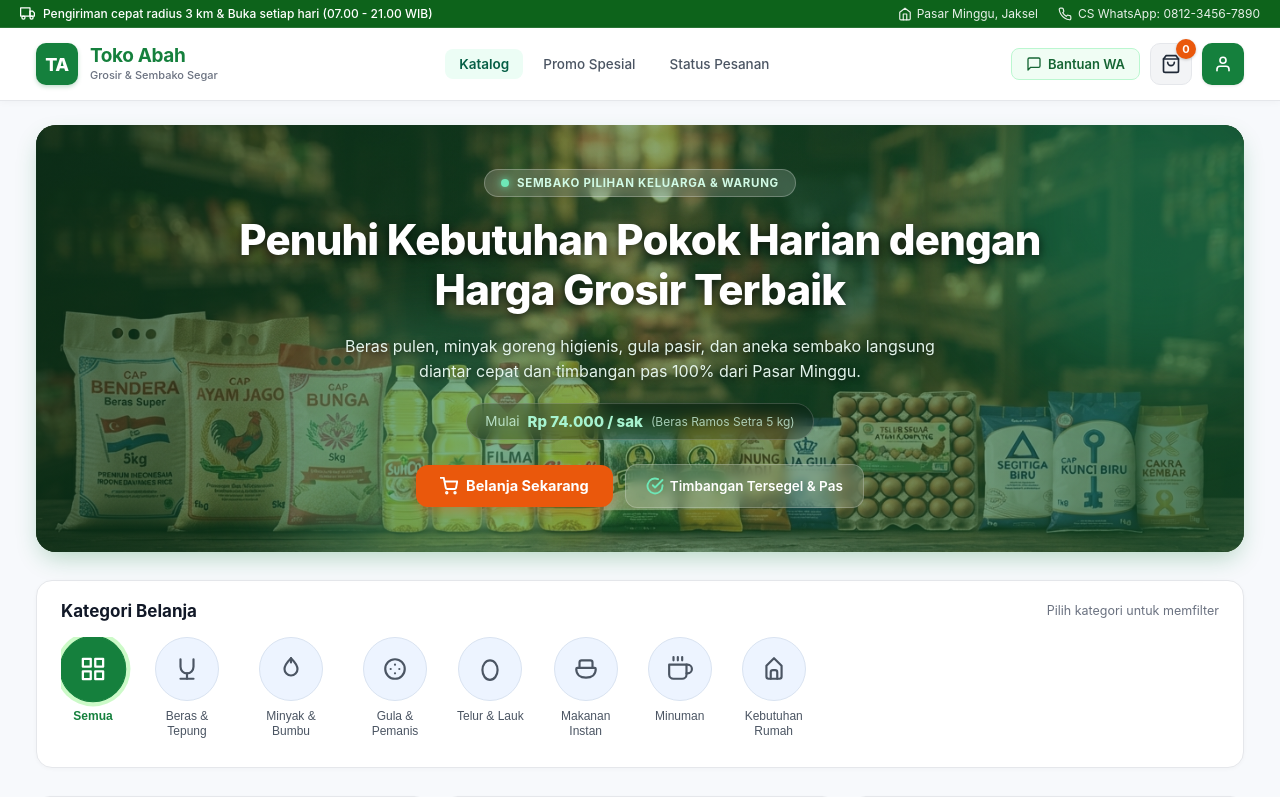
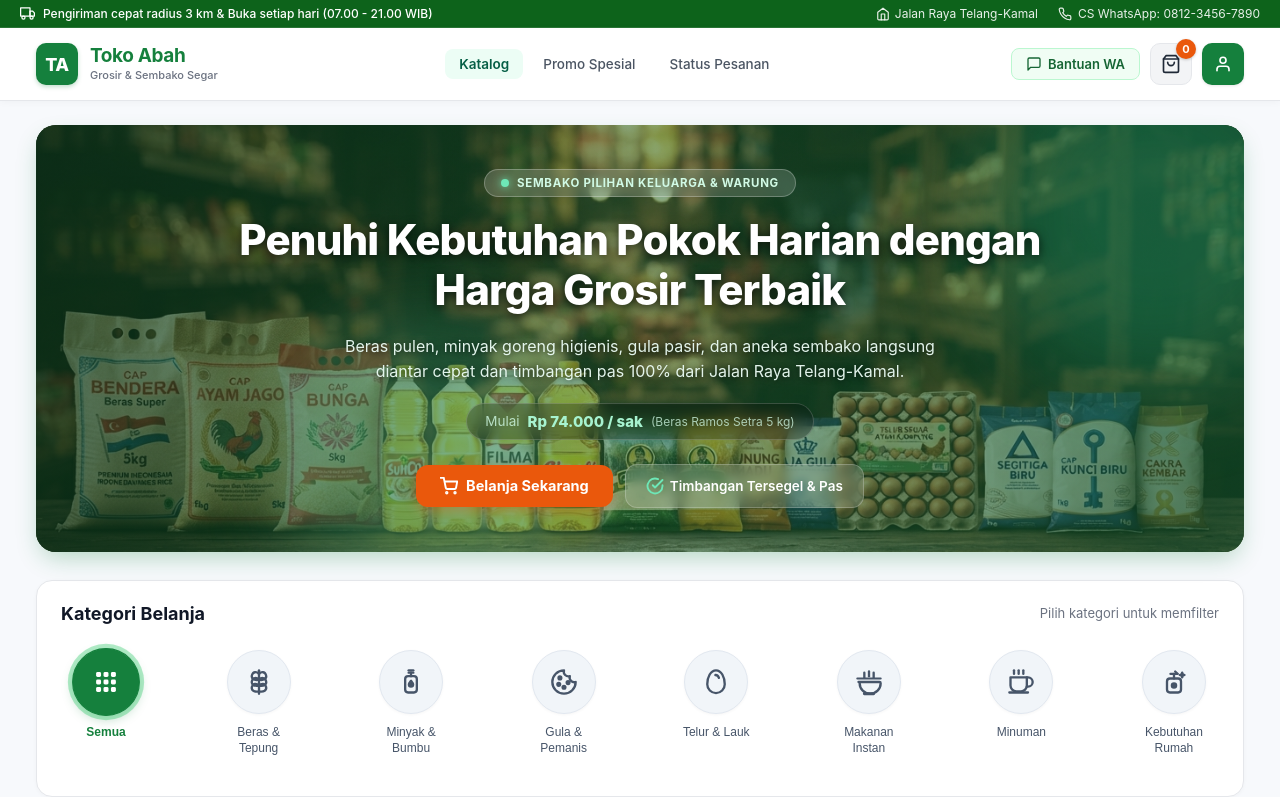
Before and after one commit to rizkisunarko/E-Commerce-UMKM-Toko-Abah, a React (Vite) app in the folder frontend/: page /katalog in a window 1280 px wide. Shown: the top 797 px of the page. Built offline with nearby package versions, Linux system fonts and the light colour scheme; no server answers.

Commit message:
PPL-78 PPL-07.2 - Rapikan ikon dan tata letak kategori belanja serta ubah alamat footer ke Jalan Raya Telang-Kamal

```diff
--- a/frontend/src/components/PublicLayout.jsx
+++ b/frontend/src/components/PublicLayout.jsx
@@ -25,7 +25,7 @@ function PublicHeader() {
                 <path d="M3 9l9-7 9 7v11a2 2 0 0 1-2 2H5a2 2 0 0 1-2-2z" />
                 <polyline points="9 22 9 12 15 12 15 22" />
               </svg>
-              Pasar Minggu, Jaksel
+              Jalan Raya Telang-Kamal
             </span>
             <a
               className="katalog-strip-link"
@@ -146,7 +146,7 @@ function PublicFooter() {
                 <path d="M21 10c0 7-9 13-9 13s-9-6-9-13a9 9 0 0 1 18 0z" />
                 <circle cx="12" cy="10" r="3" />
               </svg>
-              <span>Jl. Raya Pasar Minggu No. 42, RT 03/RW 01, Jakarta Selatan</span>
+              <span>Jalan Raya Telang-Kamal</span>
             </div>
             <div className="katalog-footer-item">
               <svg width="18" height="18" viewBox="0 0 24 24" fill="none" stroke="currentColor" strokeWidth="2" strokeLinecap="round" strokeLinejoin="round" aria-hidden="true">
@@ -183,7 +183,7 @@ function PublicFooter() {
               </svg>
               <span>WhatsApp: 0812-3456-7890</span>
             </a>
-            <span style={{ fontSize: 12, color: '#6b7280' }}>Melayani antar jemput pesanan area sekitar pasar</span>
+            <span style={{ fontSize: 12, color: '#6b7280' }}>Melayani antar jemput pesanan area sekitar Telang-Kamal</span>
           </div>
         </div>
 
--- a/frontend/src/pages/CatalogPage.css
+++ b/frontend/src/pages/CatalogPage.css
@@ -190,7 +190,7 @@
 .katalog-category-card {
   background: #ffffff;
   border-radius: 16px;
-  padding: 20px 24px;
+  padding: 22px 24px;
   border: 1px solid #e5e7eb;
   box-shadow: 0 1px 4px rgba(0, 0, 0, 0.03);
 }
@@ -199,83 +199,114 @@
   display: flex;
   align-items: center;
   justify-content: space-between;
-  margin-bottom: 16px;
+  margin-bottom: 18px;
 }
 
 .katalog-category-header h3 {
-  font-size: 17px;
+  font-size: 18px;
   font-weight: 700;
   color: #111827;
   margin: 0;
 }
 
 .katalog-category-header span {
-  font-size: 12.5px;
+  font-size: 13px;
   color: #6b7280;
+}
+
+.katalog-category-strip-wrapper {
+  width: 100%;
+  overflow-x: auto;
+  padding-bottom: 6px;
+  -webkit-overflow-scrolling: touch;
+  scrollbar-width: thin;
 }
 
 .katalog-category-strip {
   display: flex;
   align-items: flex-start;
-  gap: 20px;
-  overflow-x: auto;
-  padding-bottom: 8px;
-  scrollbar-width: thin;
+  justify-content: space-between;
+  gap: 12px;
+  min-width: max-content;
+  padding: 4px 2px 8px 2px;
+}
+
+@media (min-width: 1024px) {
+  .katalog-category-strip {
+    min-width: 100%;
+    gap: 14px;
+  }
 }
 
 .katalog-category-chip {
   display: flex;
   flex-direction: column;
   align-items: center;
-  gap: 8px;
+  gap: 10px;
   background: none;
   border: none;
   cursor: pointer;
-  padding: 0;
+  padding: 4px;
   outline: none;
   flex-shrink: 0;
+  width: 86px;
   text-decoration: none;
+  transition: transform 0.2s cubic-bezier(0.4, 0, 0.2, 1);
+}
+
+.katalog-category-chip:hover {
+  transform: translateY(-2px);
 }
 
 .katalog-chip-circle {
   width: 64px;
   height: 64px;
   border-radius: 9999px;
-  background: #edf4ff;
-  border: 1px solid #d9e3f1;
-  color: #4b5563;
+  background: #f1f5f9;
+  border: 1px solid #e2e8f0;
+  color: #475569;
   display: flex;
   align-items: center;
   justify-content: center;
-  transition: all 0.2s ease;
+  transition: all 0.2s cubic-bezier(0.4, 0, 0.2, 1);
+  box-shadow: 0 1px 3px rgba(0, 0, 0, 0.04);
 }
 
 .katalog-category-chip:hover .katalog-chip-circle {
-  background: #e4effd;
+  background: #e2e8f0;
   color: #15803d;
-  transform: translateY(-2px);
+  border-color: #cbd5e1;
+  transform: scale(1.05);
 }
 
 .katalog-chip-circle.active {
   background: #15803d;
   color: #ffffff;
   border-color: #15803d;
-  box-shadow: 0 0 0 4px rgba(163, 246, 156, 0.55);
-  transform: scale(1.04);
+  box-shadow: 0 0 0 4px rgba(34, 197, 94, 0.35), 0 4px 10px rgba(21, 128, 61, 0.25);
+  transform: scale(1.06);
 }
 
 .katalog-chip-label {
   font-size: 12px;
   font-weight: 500;
-  color: #4b5563;
+  color: #475569;
   text-align: center;
-  max-width: 84px;
-  line-height: 1.25;
+  width: 100%;
+  line-height: 1.35;
+  min-height: 32px;
+  display: flex;
+  align-items: flex-start;
+  justify-content: center;
   transition: color 0.15s;
 }
 
 .katalog-chip-label.active {
   font-weight: 700;
+  color: #15803d;
+}
+
+.katalog-category-chip:hover .katalog-chip-label {
   color: #15803d;
 }
 
--- a/frontend/src/pages/CatalogPage.jsx
+++ b/frontend/src/pages/CatalogPage.jsx
@@ -60,78 +60,100 @@ function getCategoryIcon(catName = '') {
   const c = String(catName).toLowerCase();
   if (!catName || c === 'semua') {
     return (
-      <svg width="26" height="26" viewBox="0 0 24 24" fill="none" stroke="currentColor" strokeWidth="2" strokeLinecap="round" strokeLinejoin="round" aria-hidden="true">
-        <rect x="3" y="3" width="7" height="7" />
-        <rect x="14" y="3" width="7" height="7" />
-        <rect x="14" y="14" width="7" height="7" />
-        <rect x="3" y="14" width="7" height="7" />
+      <svg width="28" height="28" viewBox="0 0 24 24" fill="currentColor" aria-hidden="true">
+        <rect x="4" y="4" width="4" height="4" rx="1.2" />
+        <rect x="10" y="4" width="4" height="4" rx="1.2" />
+        <rect x="16" y="4" width="4" height="4" rx="1.2" />
+        <rect x="4" y="10" width="4" height="4" rx="1.2" />
+        <rect x="10" y="10" width="4" height="4" rx="1.2" />
+        <rect x="16" y="10" width="4" height="4" rx="1.2" />
+        <rect x="4" y="16" width="4" height="4" rx="1.2" />
+        <rect x="10" y="16" width="4" height="4" rx="1.2" />
+        <rect x="16" y="16" width="4" height="4" rx="1.2" />
       </svg>
     );
   }
   if (c.includes('beras') || c.includes('tepung') || c.includes('sembako')) {
     return (
-      <svg width="26" height="26" viewBox="0 0 24 24" fill="none" stroke="currentColor" strokeWidth="2" strokeLinecap="round" strokeLinejoin="round" aria-hidden="true">
-        <path d="M6 3v7a6 6 0 0 0 6 6 6 6 0 0 0 6-6V3" />
-        <line x1="6" y1="21" x2="18" y2="21" />
-        <line x1="12" y1="16" x2="12" y2="21" />
+      <svg width="28" height="28" viewBox="0 0 24 24" fill="none" stroke="currentColor" strokeWidth="2" strokeLinecap="round" strokeLinejoin="round" aria-hidden="true">
+        <path d="M12 2v20" />
+        <path d="M12 5c2-2 5-2 6 1s-2 5-6 4" />
+        <path d="M12 5c-2-2-5-2-6 1s2 5 6 4" />
+        <path d="M12 10c2-2 5-2 6 1s-2 5-6 4" />
+        <path d="M12 10c-2-2-5-2-6 1s2 5 6 4" />
+        <path d="M12 15c2-2 5-2 6 1s-2 5-6 4" />
+        <path d="M12 15c-2-2-5-2-6 1s2 5 6 4" />
       </svg>
     );
   }
   if (c.includes('minyak') || c.includes('bumbu')) {
     return (
-      <svg width="26" height="26" viewBox="0 0 24 24" fill="none" stroke="currentColor" strokeWidth="2" strokeLinecap="round" strokeLinejoin="round" aria-hidden="true">
-        <path d="M12 2v4" />
-        <path d="M12 18a6 6 0 0 0 6-6c0-4-6-10-6-10S6 8 6 12a6 6 0 0 0 6 6z" />
+      <svg width="28" height="28" viewBox="0 0 24 24" fill="none" stroke="currentColor" strokeWidth="2" strokeLinecap="round" strokeLinejoin="round" aria-hidden="true">
+        <path d="M10 2h4" />
+        <path d="M10 4h4" />
+        <path d="M12 4v3" />
+        <rect x="7" y="7" width="10" height="14" rx="2.5" />
+        <path d="M12 11c-1.2 1.5-1.8 2.3-1.8 3.2a1.8 1.8 0 0 0 3.6 0c0-.9-.6-1.7-1.8-3.2z" fill="currentColor" />
       </svg>
     );
   }
   if (c.includes('gula') || c.includes('pemanis')) {
     return (
-      <svg width="26" height="26" viewBox="0 0 24 24" fill="none" stroke="currentColor" strokeWidth="2" strokeLinecap="round" strokeLinejoin="round" aria-hidden="true">
-        <circle cx="12" cy="12" r="9" />
-        <line x1="12" y1="8" x2="12.01" y2="8" />
-        <line x1="8" y1="12" x2="8.01" y2="12" />
-        <line x1="16" y1="12" x2="16.01" y2="12" />
-        <line x1="12" y1="16" x2="12.01" y2="16" />
+      <svg width="28" height="28" viewBox="0 0 24 24" fill="none" stroke="currentColor" strokeWidth="2" strokeLinecap="round" strokeLinejoin="round" aria-hidden="true">
+        <path d="M12 2a10 10 0 1 0 10 10 4 4 0 0 1-5-5 4 4 0 0 1-5-5z" />
+        <circle cx="8.5" cy="8.5" r="1.2" fill="currentColor" />
+        <circle cx="7.5" cy="14" r="1.2" fill="currentColor" />
+        <circle cx="12" cy="16.5" r="1.2" fill="currentColor" />
+        <circle cx="15.5" cy="12.5" r="1.2" fill="currentColor" />
       </svg>
     );
   }
   if (c.includes('telur') || c.includes('lauk')) {
     return (
-      <svg width="26" height="26" viewBox="0 0 24 24" fill="none" stroke="currentColor" strokeWidth="2" strokeLinecap="round" strokeLinejoin="round" aria-hidden="true">
-        <ellipse cx="12" cy="13" rx="7" ry="9" />
+      <svg width="28" height="28" viewBox="0 0 24 24" fill="none" stroke="currentColor" strokeWidth="2" strokeLinecap="round" strokeLinejoin="round" aria-hidden="true">
+        <path d="M12 2C7.5 2 4.5 7.5 4.5 14c0 4.2 3.4 7.5 7.5 7.5s7.5-3.3 7.5-7.5C19.5 7.5 16.5 2 12 2z" />
+        <path d="M14.5 8.5a3.5 3.5 0 0 0-3-2.5" />
       </svg>
     );
   }
   if (c.includes('instan') || c.includes('mie')) {
     return (
-      <svg width="26" height="26" viewBox="0 0 24 24" fill="none" stroke="currentColor" strokeWidth="2" strokeLinecap="round" strokeLinejoin="round" aria-hidden="true">
-        <path d="M18 11V6a2 2 0 0 0-2-2H8a2 2 0 0 0-2 2v5" />
-        <path d="M4 11h16a1 1 0 0 1 1 1c0 5-3.5 8-9 8s-9-3-9-8a1 1 0 0 1 1-1z" />
+      <svg width="28" height="28" viewBox="0 0 24 24" fill="none" stroke="currentColor" strokeWidth="2" strokeLinecap="round" strokeLinejoin="round" aria-hidden="true">
+        <path d="M3 12h18a1 1 0 0 1 1 1 9 9 0 0 1-9 9 9 9 0 0 1-9-9 1 1 0 0 1 1-1z" />
+        <line x1="8" y1="22" x2="16" y2="22" strokeWidth="2.5" />
+        <path d="M8 8V4" />
+        <path d="M12 7V3" />
+        <path d="M16 8V4" />
+        <line x1="2" y1="9" x2="22" y2="9" strokeWidth="1.8" />
       </svg>
     );
   }
   if (c.includes('minuman') || c.includes('kopi') || c.includes('teh')) {
     return (
-      <svg width="26" height="26" viewBox="0 0 24 24" fill="none" stroke="currentColor" strokeWidth="2" strokeLinecap="round" strokeLinejoin="round" aria-hidden="true">
-        <path d="M18 8h1a4 4 0 0 1 0 8h-1" />
-        <path d="M2 8h16v9a4 4 0 0 1-4 4H6a4 4 0 0 1-4-4V8z" />
-        <line x1="6" y1="1" x2="6" y2="4" />
-        <line x1="10" y1="1" x2="10" y2="4" />
-        <line x1="14" y1="1" x2="14" y2="4" />
+      <svg width="28" height="28" viewBox="0 0 24 24" fill="none" stroke="currentColor" strokeWidth="2" strokeLinecap="round" strokeLinejoin="round" aria-hidden="true">
+        <path d="M17 8h1a4 4 0 1 1 0 8h-1" />
+        <path d="M3 8h14v7a5 5 0 0 1-5 5H8a5 5 0 0 1-5-5V8z" />
+        <line x1="6" y1="2" x2="6" y2="5" />
+        <line x1="10" y1="2" x2="10" y2="5" />
+        <line x1="14" y1="2" x2="14" y2="5" />
+        <line x1="2" y1="21" x2="18" y2="21" strokeWidth="2" />
       </svg>
     );
   }
   if (c.includes('rumah') || c.includes('sabun')) {
     return (
-      <svg width="26" height="26" viewBox="0 0 24 24" fill="none" stroke="currentColor" strokeWidth="2" strokeLinecap="round" strokeLinejoin="round" aria-hidden="true">
-        <path d="M7 21h10a2 2 0 0 0 2-2V9l-7-7-7 7v10a2 2 0 0 0 2 2z" />
-        <path d="M9 21v-6a2 2 0 0 1 2-2h2a2 2 0 0 1 2 2v6" />
+      <svg width="28" height="28" viewBox="0 0 24 24" fill="none" stroke="currentColor" strokeWidth="2" strokeLinecap="round" strokeLinejoin="round" aria-hidden="true">
+        <rect x="6" y="9" width="12" height="12" rx="2.5" />
+        <path d="M12 9V5" />
+        <path d="M9 5h6" />
+        <path d="M15 5l-2-2" />
+        <circle cx="12" cy="15" r="1.8" fill="currentColor" />
+        <path d="M19 4l.5 1.5L21 6l-1.5.5L19 8l-.5-1.5L17 6l1.5-.5L19 4z" fill="currentColor" />
       </svg>
     );
   }
   return (
-    <svg width="26" height="26" viewBox="0 0 24 24" fill="none" stroke="currentColor" strokeWidth="2" strokeLinecap="round" strokeLinejoin="round" aria-hidden="true">
+    <svg width="28" height="28" viewBox="0 0 24 24" fill="none" stroke="currentColor" strokeWidth="2" strokeLinecap="round" strokeLinejoin="round" aria-hidden="true">
       <path d="M6 2L3 6v14a2 2 0 0 0 2 2h14a2 2 0 0 0 2-2V6l-3-4z" />
       <line x1="3" y1="6" x2="21" y2="6" />
       <path d="M16 10a4 4 0 0 1-8 0" />
@@ -243,7 +265,7 @@ export default function CatalogPage() {
           </h1>
 
           <p className="katalog-hero-desc">
-            Beras pulen, minyak goreng higienis, gula pasir, dan aneka sembako langsung diantar cepat dan timbangan pas 100% dari Pasar Minggu.
+            Beras pulen, minyak goreng higienis, gula pasir, dan aneka sembako langsung diantar cepat dan timbangan pas 100% dari Jalan Raya Telang-Kamal.
           </p>
 
           <div className="katalog-hero-price-tag">
@@ -279,6 +301,7 @@ export default function CatalogPage() {
           <span>Pilih kategori untuk memfilter</span>
         </div>
 
+        <div className="katalog-category-strip-wrapper">
           <div className="katalog-category-strip" role="group" aria-label="Filter Kategori">
             {/* Chip Semua */}
             <button
@@ -312,6 +335,7 @@ export default function CatalogPage() {
                 </button>
               );
             })}
+          </div>
         </div>
       </section>
 
@@ -550,7 +574,7 @@ export default function CatalogPage() {
         </div>
         <a
           className="katalog-help-btn"
-          href="https://wa.me/6281234567890?text=Halo%20Abah,%20saya%20mau%20tanya%20produk%20sembako%20khusus"
+          href="https://wa.me/6285708350575?text=Halo%20Abah,%20saya%20mau%20tanya%20produk%20sembako%20khusus"
           target="_blank"
           rel="noopener noreferrer"
         >
```
Lines whose indentation alone changed are shown as unchanged.
